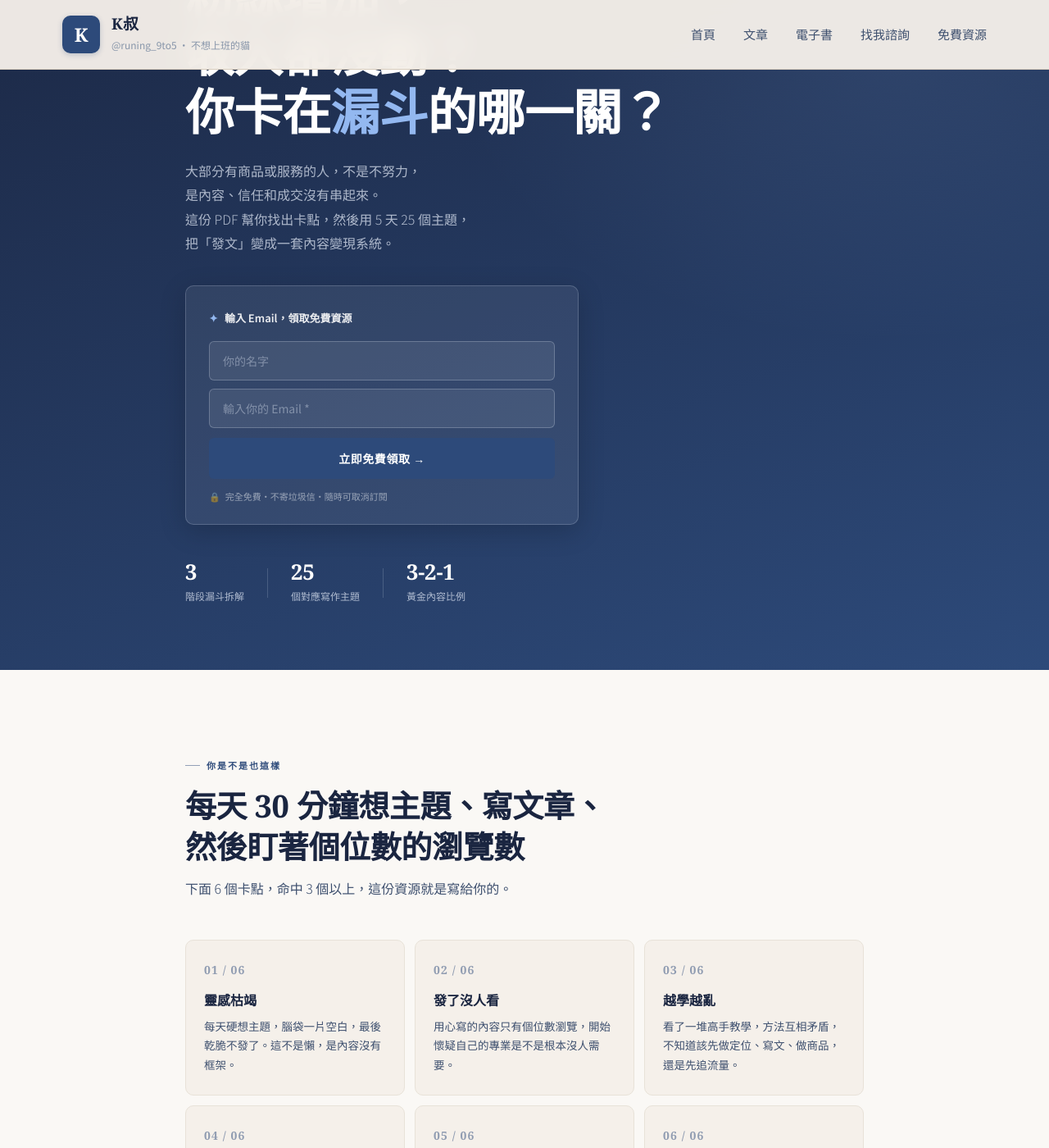
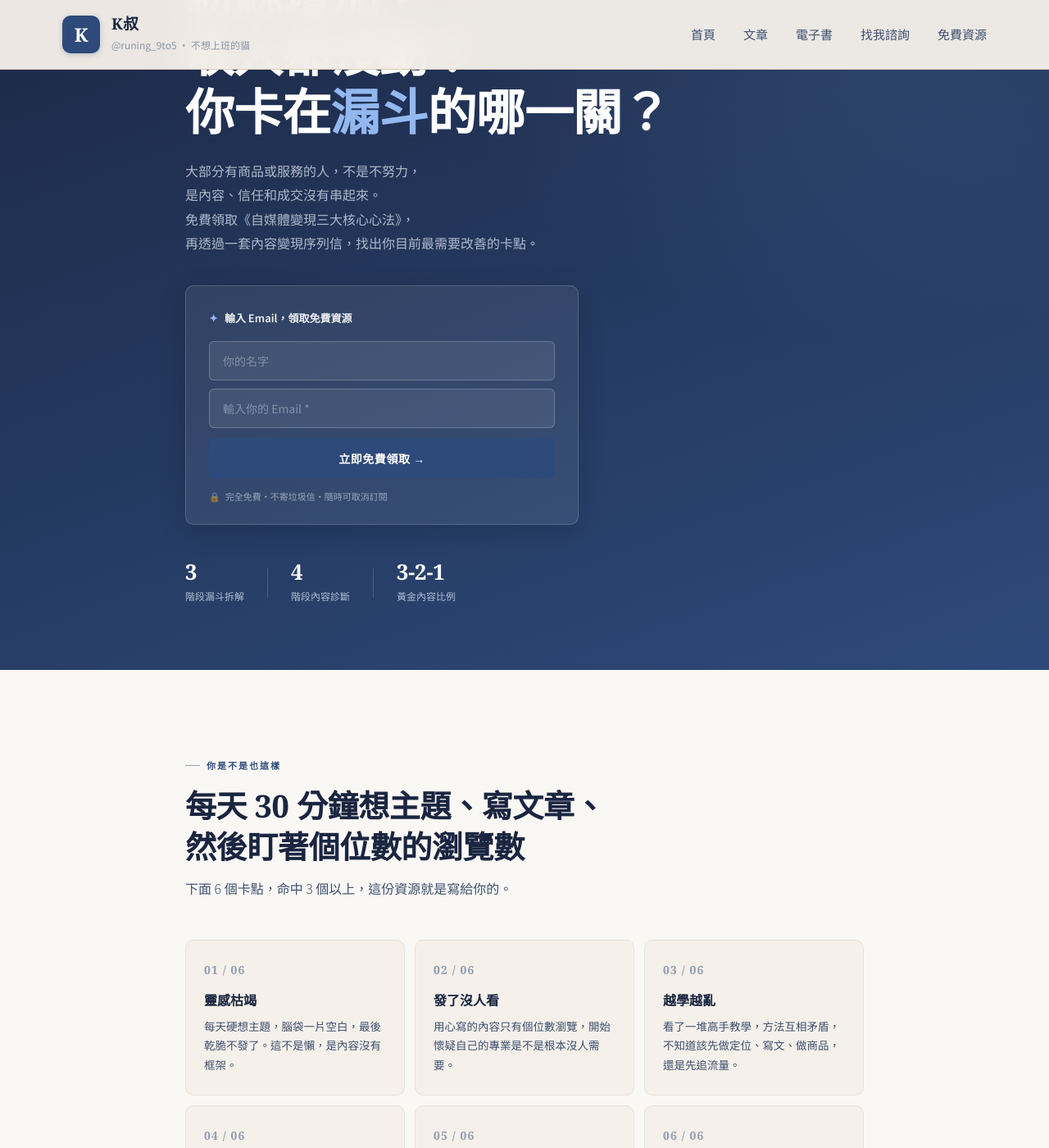
Before and after one commit to KenHAI666/Runing9TO5, a Jekyll site: the page built from free.html, in a window 1280 px wide and 1400 px high, scrolled down 264 px. Shown: the whole window at 82% size. Built offline with Jekyll 4.4.1, drawn with Linux system fonts in a browser that asks for light colours; some of the changed text lies outside the part shown.

Commit message:
Align free.html with current sequence and consultation offer

```diff
--- a/free.html
+++ b/free.html
@@ -7,7 +7,7 @@
 <meta charset="UTF-8">
 <meta name="viewport" content="width=device-width, initial-scale=1.0">
 <title>粉絲增加，收入卻沒動？你卡在漏斗哪一關 — K叔《自媒體變現三大核心心法》</title>
-<meta name="description" content="訂閱後免費收到《自媒體變現三大核心心法》完整 PDF ＋ 連續 5 天每天 5 個寫作主題直送信箱，讓你再也不用煩惱今天寫什麼。">
+<meta name="description" content="免費領取《自媒體變現三大核心心法》，加入內容變現序列信，從人設、定位、信任、內容節奏到成交承接，找出目前最需要改善的內容卡點。">
 
 <link rel="preconnect" href="https://fonts.googleapis.com">
 <link rel="preconnect" href="https://fonts.gstatic.com" crossorigin>
@@ -309,7 +309,7 @@
 
 /* ── SEQUENCE ── */
 .seq { padding: 96px 0; background: var(--bg); }
-.seq-calendar { display: grid; grid-template-columns: repeat(5, 1fr); gap: 0; background: var(--bg); border: 1px solid var(--border); border-radius: var(--radius); overflow: hidden; box-shadow: var(--shadow); margin-top: 32px; }
+.seq-calendar { display: grid; grid-template-columns: repeat(4, 1fr); gap: 0; background: var(--bg); border: 1px solid var(--border); border-radius: var(--radius); overflow: hidden; box-shadow: var(--shadow); margin-top: 32px; }
 .seq-day { background: var(--bg-card); padding: 26px 18px 22px; border-right: 1px solid var(--border-soft); border-bottom: 1px solid var(--border-soft); position: relative; min-height: 220px; display: flex; flex-direction: column; transition: background .2s; }
 .seq-day:hover { background: var(--bg); }
 .seq-day:last-child { border-right: none; }
@@ -455,8 +455,8 @@
     <p class="hero-desc" data-anim style="animation-delay:.16s">
       大部分有商品或服務的人，不是不努力，<br>
       是內容、信任和成交沒有串起來。<br>
-      這份 PDF 幫你找出卡點，然後用 5 天 25 個主題，<br>
-      把「發文」變成一套內容變現系統。
+      免費領取《自媒體變現三大核心心法》，<br>
+      再透過一套內容變現序列信，找出你目前最需要改善的卡點。
     </p>
 
     <div data-anim style="animation-delay:.24s">
@@ -475,7 +475,7 @@
     <div class="hero-proof" data-anim style="animation-delay:.32s">
       <div class="proof-item"><strong>3</strong>階段漏斗拆解</div>
       <div class="proof-divider"></div>
-      <div class="proof-item"><strong>25</strong>個對應寫作主題</div>
+      <div class="proof-item"><strong>4</strong>階段內容診斷</div>
       <div class="proof-divider"></div>
       <div class="proof-item"><strong>3-2-1</strong>黃金內容比例</div>
     </div>
@@ -564,7 +564,7 @@
   <div class="wrap">
     <span class="eyebrow">三大核心心法</span>
     <h2 class="section-h2">從零到變現的完整路徑</h2>
-    <p class="section-intro">這份 PDF 拆解三個最關鍵的轉折點。每個心法，都對應 1-2 天的實戰寫作主題。</p>
+    <p class="section-intro">這份 PDF 拆解三個最關鍵的轉折點，序列信再帶你把觀念放回自己的內容現況。</p>
 
     <div class="principle-block">
       <div class="p-num">01</div>
@@ -574,7 +574,7 @@
         <p>大部分人的第一步是「先發文累積粉絲」。但這是最大的陷阱。沒有方向的發文，就是沒有終點的旅行。</p>
         <p>真正穩定變現的邏輯是反過來：先設計你要賣的東西，再去創造圍繞它的內容。這樣你寫的每一篇文，都有鋪陳價值的意義。</p>
         <div class="p-quote">「沒有商品的內容，就是沒有方向的寫作。」</div>
-        <div><span class="p-email-hint">Day 1–2 的序列信會給你這個方向的寫作主題</span></div>
+        <div><span class="p-email-hint">序列信會帶你釐清商品、內容與受眾的順序</span></div>
       </div>
     </div>
 
@@ -586,7 +586,7 @@
         <p>你的帳號是「便利商店」還是「專賣店」？便利商店什麼都有，但顧客進來分不清你的價值。專賣店一眼就知道你能幫什麼忙。</p>
         <p>精準定位三問：這群人是誰？他們的痛點是什麼？你的商品能怎麼幫他們？答完這三個，你的「招牌」就出來了。</p>
         <div class="p-quote">「當你寫給所有人，就是在寫給沒人。」</div>
-        <div><span class="p-email-hint">Day 3 的序列信會給你定位方向的寫作主題</span></div>
+        <div><span class="p-email-hint">序列信會帶你整理定位、受眾與記憶點</span></div>
       </div>
     </div>
 
@@ -598,7 +598,7 @@
         <p>銷售不是推銷，而是信任的結果。沒有信任的成交頂多是一錘子買賣；有信任的成交才能長久。</p>
         <p>三階段漏斗：看見（有趣有共鳴的內容）→ 信任（持續輸出有料又真誠）→ 成交（信任夠深，自然轉化）。還有一個黃金內容比例：3 篇人設文 × 2 篇知識文 × 1 篇銷售文。</p>
         <div class="p-quote">「變現不是冰冷的交易，是溫暖的價值交換。」</div>
-        <div><span class="p-email-hint">Day 4–5 的序列信會給你信任建立的寫作主題</span></div>
+        <div><span class="p-email-hint">序列信會帶你檢查信任、互動與成交承接</span></div>
       </div>
     </div>
   </div>
@@ -612,8 +612,8 @@
       <div class="stat-l">Threads 貼文實戰經驗</div>
     </div>
     <div class="stat-cell">
-      <div class="stat-n">25</div>
-      <div class="stat-l">個寫作主題直送信箱</div>
+      <div class="stat-n">4</div>
+      <div class="stat-l">階段找出內容卡點</div>
     </div>
     <div class="stat-cell">
       <div class="stat-n">3</div>
@@ -621,22 +621,21 @@
     </div>
   </div>
   <div class="stats-cta">
-    <a href="#cta" class="btn-ghost">免費領取 PDF + 25 個寫作主題 →</a>
+    <a href="#cta" class="btn-ghost">免費領取核心心法與內容診斷序列信 →</a>
   </div>
 </div>
 
-<!-- ═══ SEQUENCE CALENDAR ═══ -->
+<!-- ═══ SEQUENCE JOURNEY ═══ -->
 <section class="seq reveal">
   <div class="wrap">
-    <span class="eyebrow">五天的早晨</span>
-    <h2 class="section-h2">五封信，五個轉折</h2>
-    <p class="section-intro">每天早上，一封信。一個觀念，五個對應的寫作主題。</p>
+    <span class="eyebrow">內容變現序列信</span>
+    <h2 class="section-h2">四個階段，找出你真正卡住的地方</h2>
+    <p class="section-intro">不綁死信件數量，而是依序帶你從人設與定位，走到內容節奏與成交承接。</p>
     <div class="seq-calendar">
-      <div class="seq-day"><div class="seq-day-stamp">D1</div><div class="seq-day-head">心法一</div><div class="seq-day-n">01</div><div class="seq-day-tag">心法</div><div class="seq-day-title">順序反了</div><div class="seq-day-desc">商品先於內容，不是先發文累積粉絲。</div></div>
-      <div class="seq-day"><div class="seq-day-stamp">D2</div><div class="seq-day-head">心法一+</div><div class="seq-day-n">02</div><div class="seq-day-tag">心法</div><div class="seq-day-title">設計商品</div><div class="seq-day-desc">商品 = 幫別人從 A 走到 B 的承諾。</div></div>
-      <div class="seq-day"><div class="seq-day-stamp">D3</div><div class="seq-day-head">心法二</div><div class="seq-day-n">03</div><div class="seq-day-tag">心法</div><div class="seq-day-title">專賣店思維</div><div class="seq-day-desc">寫給所有人 ＝ 寫給沒人。一句話講清楚。</div></div>
-      <div class="seq-day"><div class="seq-day-stamp">D4</div><div class="seq-day-head">心法三</div><div class="seq-day-n">04</div><div class="seq-day-tag">心法</div><div class="seq-day-title">信任搭橋</div><div class="seq-day-desc">看見 → 信任 → 成交，三階段漏斗。</div></div>
-      <div class="seq-day"><div class="seq-day-stamp">D5</div><div class="seq-day-head">整合實戰</div><div class="seq-day-n">05</div><div class="seq-day-tag">心法</div><div class="seq-day-title">串成一條線</div><div class="seq-day-desc">把三大心法變成你每週能跑的系統。</div></div>
+      <div class="seq-day"><div class="seq-day-stamp">01</div><div class="seq-day-head">人設</div><div class="seq-day-n">01</div><div class="seq-day-tag">記憶點</div><div class="seq-day-title">釐清你要幫誰</div><div class="seq-day-desc">整理你的現況、受眾，以及別人為什麼會記得你。</div></div>
+      <div class="seq-day"><div class="seq-day-stamp">02</div><div class="seq-day-head">信任</div><div class="seq-day-n">02</div><div class="seq-day-tag">內容主線</div><div class="seq-day-title">建立內容主線</div><div class="seq-day-desc">讓內容不再零散，逐步累積專業感與信任感。</div></div>
+      <div class="seq-day"><div class="seq-day-stamp">03</div><div class="seq-day-head">節奏</div><div class="seq-day-n">03</div><div class="seq-day-tag">持續執行</div><div class="seq-day-title">建立內容節奏</div><div class="seq-day-desc">用主題拆解、3／2／1 與自我檢查，建立能持續的做法。</div></div>
+      <div class="seq-day"><div class="seq-day-stamp">04</div><div class="seq-day-head">承接</div><div class="seq-day-n">04</div><div class="seq-day-tag">找出卡點</div><div class="seq-day-title">接到商品與成交</div><div class="seq-day-desc">判斷你該先調整定位、內容、商品，還是成交入口。</div></div>
     </div>
   </div>
 </section>
@@ -679,21 +678,20 @@
       <div class="offer-card-body"><p>拆解三個讓你從「亂槍打鳥」變成「有系統輸出」的核心邏輯。包含：商品設計思維、定位三問框架、信任漏斗拆解，以及黃金內容比例 3-2-1 法則。</p></div>
     </div>
     <div class="offer-card">
-      <div class="offer-card-head"><div class="offer-icon">✉</div><div><h3>連續 5 天序列信・每天 5 個寫作主題</h3><p>打開信箱就知道今天寫什麼・Threads 直接可用</p></div></div>
+      <div class="offer-card-head"><div class="offer-icon">✉</div><div><h3>一套內容變現序列信</h3><p>從人設、定位、信任與內容節奏，走到成交承接</p></div></div>
       <div class="offer-card-body">
-        <p>每封信 = 1 個核心觀念 + 5 個對應的 Threads 寫作主題。25 個主題全部可以直接拿來發文，寫完一輪你就把三大心法內化了。</p>
+        <p>加入後，你會透過一套循序漸進的內容變現序列信，把核心觀念放回自己的帳號與商品現況，而不是只看完一份 PDF。</p>
         <ul class="offer-list">
-          <li>每個主題都對應一個心法，邊寫邊學，不是死記</li>
-          <li>從你的真實視角切入，不是硬套模板</li>
-          <li>每個主題都附角度提示，不會不知道怎麼展開</li>
-          <li>25 個主題夠你發一個月，再也不用每天硬想</li>
-          <li>全部 Threads 格式適配，直接貼上去就能發</li>
+          <li>釐清你要幫誰，以及別人為什麼記得你</li>
+          <li>建立內容主線與信任感</li>
+          <li>建立可以持續執行的內容節奏</li>
+          <li>找出定位、內容、商品或成交承接的卡點</li>
         </ul>
       </div>
     </div>
     <div class="offer-card">
       <div class="offer-card-head"><div class="offer-icon">📨</div><div><h3>K叔的實戰觀察電子報</h3><p>序列信結束後持續送達・可隨時取消</p></div></div>
-      <div class="offer-card-body"><p>5 天序列信結束後，你會進入我的電子報名單。我每週分享：自媒體經營的真實觀察、我自己踩過的坑、和新發現的有效方法。不是理論，全是做出來的東西。</p></div>
+      <div class="offer-card-body"><p>完成內容變現序列信後，你會繼續收到我的實戰觀察：自媒體經營的真實案例、踩過的坑，以及實際驗證過的方法。可隨時取消訂閱。</p></div>
     </div>
   </div>
 </section>
@@ -706,8 +704,8 @@
     <p class="section-intro">三個步驟，今天就開始。</p>
     <div class="how-grid">
       <div class="how-cell"><div class="how-n">01</div><h3>輸入 Email 免費領取</h3><p>填入你的 Email，5 分鐘內 PDF 和第一封信就會到達你的信箱。</p></div>
-      <div class="how-cell"><div class="how-n">02</div><h3>連續 5 天收到寫作主題</h3><p>每天打開信箱，選 1 個主題，發到 Threads。不用想，直接寫。</p></div>
-      <div class="how-cell"><div class="how-n">03</div><h3>邊寫邊把心法內化</h3><p>25 個主題寫完，你就自然理解三大心法的實際應用，不是死記理論。</p></div>
+      <div class="how-cell"><div class="how-n">02</div><h3>跟著序列信逐步整理</h3><p>從人設、定位、信任與內容節奏開始，逐步檢查自己的內容系統。</p></div>
+      <div class="how-cell"><div class="how-n">03</div><h3>找出最優先的卡點</h3><p>確認你現在該先調整定位、內容、商品，還是成交承接。</p></div>
     </div>
   </div>
 </section>
@@ -735,8 +733,8 @@
 <section class="cta-final reveal" id="cta">
   <div class="cta-inner">
     <span class="cta-label">立即行動</span>
-    <h2>25 個主題，<br><em>直送你的信箱</em></h2>
-    <p class="desc">不用再煩惱「今天寫什麼」<br>打開信箱，選一個主題，直接寫，直接發</p>
+    <h2>找出你的內容卡點，<br><em>從信箱開始整理</em></h2>
+    <p class="desc">免費領取核心心法，加入內容變現序列信，<br>把定位、信任、內容節奏與成交承接串起來。</p>
     <!-- ★ data-zone 對應 id -->
     <div class="cta-form-zone form-zone" id="cta-form-zone">
       <div class="form-zone-title">輸入 Email，立即免費領取</div>
@@ -748,7 +746,7 @@
     </div>
     <div class="cta-checklist">
       <span>完全免費</span><span>立即寄出 PDF</span>
-      <span>連續 5 天主題信</span><span>隨時可取消</span>
+      <span>內容變現序列信</span><span>隨時可取消</span>
     </div>
   </div>
 </section>
@@ -764,23 +762,23 @@
     </div>
     <div class="faq-item">
       <button class="faq-q" onclick="toggleFaq(this)">真的完全免費嗎？<span class="icon">+</span></button>
-      <div class="faq-a"><div>是的，PDF 和 5 天序列信完全免費，不需要信用卡或任何付費。如果你之後想深入學習，我有付費的書和陪跑服務，但沒有任何強迫或隱藏費用。</div></div>
+      <div class="faq-a"><div>是的，PDF 和內容變現序列信完全免費，不需要信用卡或任何付費。如果你完成序列信後，已經發現自己的卡點，但還是不確定該先調整哪裡，可以申請一小時內容諮詢。</div></div>
     </div>
     <div class="faq-item">
       <button class="faq-q" onclick="toggleFaq(this)">我已經有在發文了，還需要這個嗎？<span class="icon">+</span></button>
       <div class="faq-a"><div>如果你已經有在發文，但內容沒有連到商品、服務或成交路徑，這份資源會更適合你。它不是教你硬寫更多，而是幫你重新整理：哪些內容負責被看見、哪些內容負責建立信任、哪些內容負責靠近成交。</div></div>
     </div>
     <div class="faq-item">
-      <button class="faq-q" onclick="toggleFaq(this)">5 天之後呢？<span class="icon">+</span></button>
-      <div class="faq-a"><div>5 天的序列信結束後，你會留在我的電子報名單，我每週會分享自媒體經營的觀察和方法。如果不想繼續收，隨時可以取消，一鍵搞定，不會有任何問題。</div></div>
+      <button class="faq-q" onclick="toggleFaq(this)">完成序列信之後呢？<span class="icon">+</span></button>
+      <div class="faq-a"><div>完成序列信後，你會留在我的電子報名單，繼續收到自媒體經營的實戰觀察與方法。如果不想繼續收，隨時可以一鍵取消。</div></div>
     </div>
     <div class="faq-item">
       <button class="faq-q" onclick="toggleFaq(this)">K叔是誰？憑什麼相信你？<span class="icon">+</span></button>
       <div class="faq-a"><div>我是 @runing_9to5（不想上班的貓），一個自媒體企劃。我幫有商品或服務的個人品牌，建立內容變現系統。我在 Threads 發了 2,000+ 篇文章，也建立了自己的內容 → 信任 → 收入系統。我的方法不是追爆紅，而是用比較低消耗的方式，把內容慢慢變成信任與收入。</div></div>
     </div>
     <div class="faq-item">
-      <button class="faq-q" onclick="toggleFaq(this)">25 個主題寫完之後怎麼辦？<span class="icon">+</span></button>
-      <div class="faq-a"><div>寫完 25 個主題之後，你會對三大心法有更深的理解，可以開始自己從心法出發去延伸題目。如果你想要更多系統化的支持，我有付費的陪跑服務可以幫你。但先把這 25 個寫完再說，一步一步來。</div></div>
+      <button class="faq-q" onclick="toggleFaq(this)">知道卡點後，還是不確定怎麼調整怎麼辦？<span class="icon">+</span></button>
+      <div class="faq-a"><div>你可以申請一小時內容諮詢。我會先看過你的現況，再陪你找出最應優先改善的地方，判斷該先調整定位、內容、商品，還是成交入口。</div></div>
     </div>
   </div>
 </section>
```
